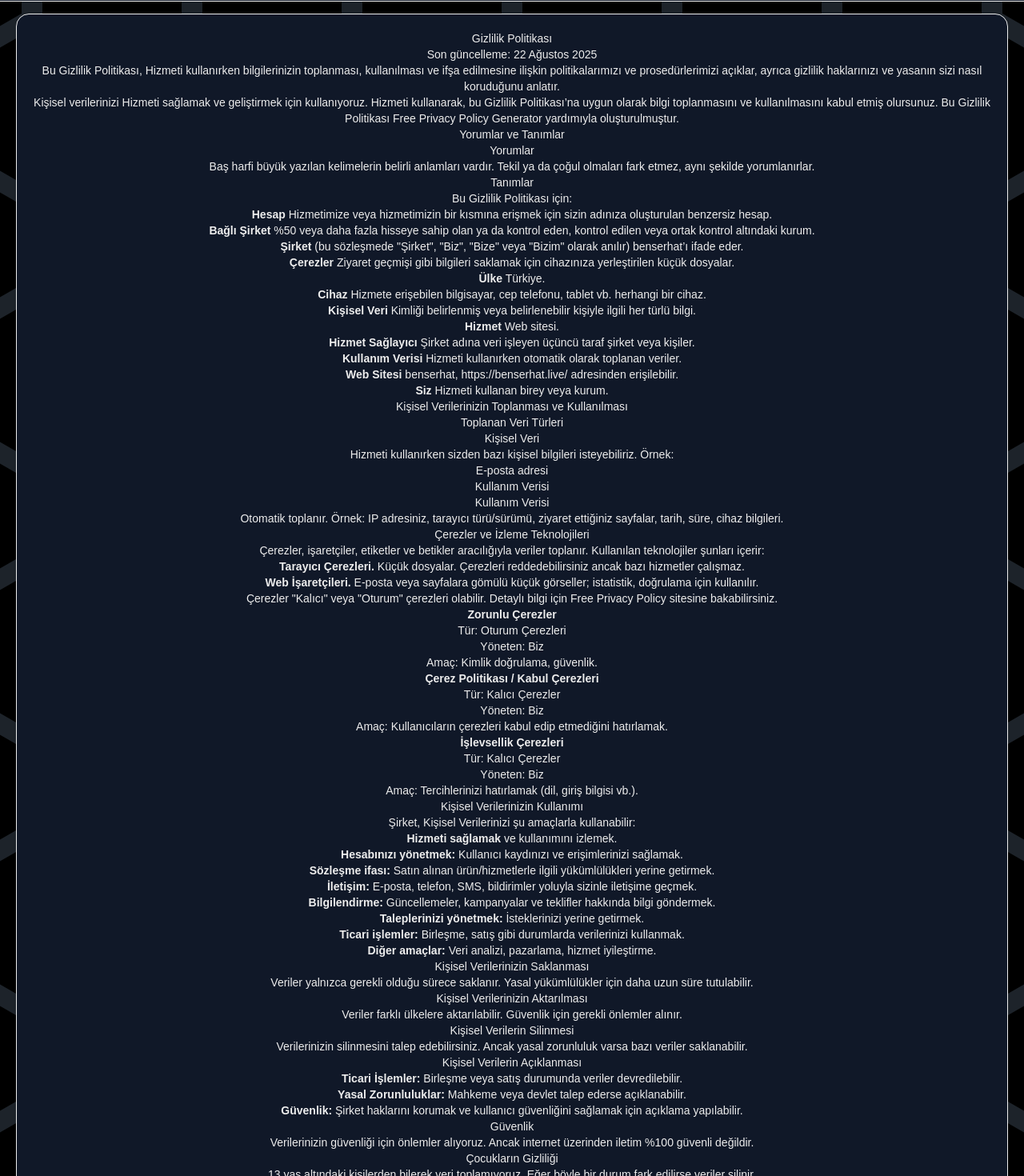
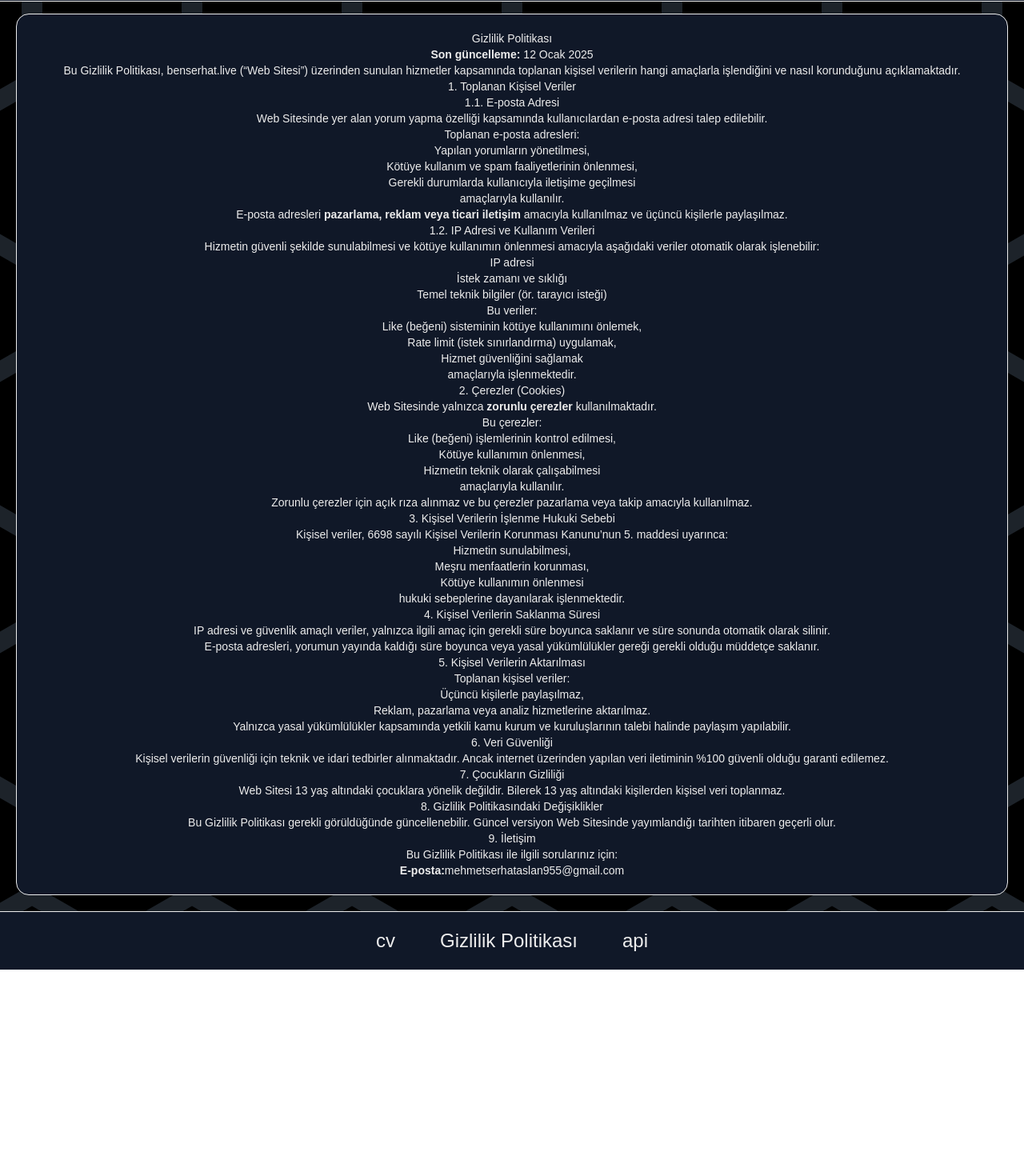
Before and after one commit to MetaMsa/benserhat, a Next.js app: page /gdpr in a window 1280 px wide. Shown: the part 103-1573 px from the top of the page at 80% size. After the commit the page ends 1315 px from the top, so only its background shows below. Built offline with nearby package versions, Linux system fonts and the light colour scheme; some icons are missing.

Commit message:
gdpr updated

```diff
--- a/src/app/gdpr/page.tsx
+++ b/src/app/gdpr/page.tsx
@@ -7,312 +7,137 @@
 
 export default function Gdpr() {
   return (
-    <div className="m-5 p-5 border text-xs sm:text-sm bg-gray-900 rounded-2xl">
+    <div
+      className="m-5 p-5 text-center border text-xs sm:text-sm bg-gray-900 rounded-2xl"
+    >
       <h1>Gizlilik Politikası</h1>
-      <p>Son güncelleme: 22 Ağustos 2025</p>
       <p>
-        Bu Gizlilik Politikası, Hizmeti kullanırken bilgilerinizin toplanması,
-        kullanılması ve ifşa edilmesine ilişkin politikalarımızı ve
-        prosedürlerimizi açıklar, ayrıca gizlilik haklarınızı ve yasanın sizi
-        nasıl koruduğunu anlatır.
-      </p>
-      <p>
-        Kişisel verilerinizi Hizmeti sağlamak ve geliştirmek için kullanıyoruz.
-        Hizmeti kullanarak, bu Gizlilik Politikası’na uygun olarak bilgi
-        toplanmasını ve kullanılmasını kabul etmiş olursunuz. Bu Gizlilik
-        Politikası{" "}
-        <Link
-          href={"https://www.freeprivacypolicy.com/free-privacy-policy-generator/"}
-          target="_blank"
-        >
-          Free Privacy Policy Generator
-        </Link>{" "}
-        yardımıyla oluşturulmuştur.
+        <strong>Son güncelleme:</strong> 12 Ocak 2025
       </p>
 
-      <h2>Yorumlar ve Tanımlar</h2>
-      <h3>Yorumlar</h3>
       <p>
-        Baş harfi büyük yazılan kelimelerin belirli anlamları vardır. Tekil ya
-        da çoğul olmaları fark etmez, aynı şekilde yorumlanırlar.
+        Bu Gizlilik Politikası, benserhat.live (“Web Sitesi”) üzerinden sunulan
+        hizmetler kapsamında toplanan kişisel verilerin hangi amaçlarla
+        işlendiğini ve nasıl korunduğunu açıklamaktadır.
       </p>
 
-      <h3>Tanımlar</h3>
-      <p>Bu Gizlilik Politikası için:</p>
+      <h2>1. Toplanan Kişisel Veriler</h2>
+
+      <h3>1.1. E-posta Adresi</h3>
+      <p>
+        Web Sitesinde yer alan yorum yapma özelliği kapsamında kullanıcılardan
+        e-posta adresi talep edilebilir.
+      </p>
+      <p>Toplanan e-posta adresleri:</p>
+      <ul>
+        <li>Yapılan yorumların yönetilmesi,</li>
+        <li>Kötüye kullanım ve spam faaliyetlerinin önlenmesi,</li>
+        <li>Gerekli durumlarda kullanıcıyla iletişime geçilmesi</li>
+      </ul>
+      <p>amaçlarıyla kullanılır.</p>
+      <p>
+        E-posta adresleri{" "}
+        <strong>pazarlama, reklam veya ticari iletişim</strong> amacıyla
+        kullanılmaz ve üçüncü kişilerle paylaşılmaz.
+      </p>
+
+      <h3>1.2. IP Adresi ve Kullanım Verileri</h3>
+      <p>
+        Hizmetin güvenli şekilde sunulabilmesi ve kötüye kullanımın önlenmesi
+        amacıyla aşağıdaki veriler otomatik olarak işlenebilir:
+      </p>
+      <ul>
+        <li>IP adresi</li>
+        <li>İstek zamanı ve sıklığı</li>
+        <li>Temel teknik bilgiler (ör. tarayıcı isteği)</li>
+      </ul>
+      <p>Bu veriler:</p>
+      <ul>
+        <li>Like (beğeni) sisteminin kötüye kullanımını önlemek,</li>
+        <li>Rate limit (istek sınırlandırma) uygulamak,</li>
+        <li>Hizmet güvenliğini sağlamak</li>
+      </ul>
+      <p>amaçlarıyla işlenmektedir.</p>
+
+      <h2>2. Çerezler (Cookies)</h2>
+      <p>
+        Web Sitesinde yalnızca <strong>zorunlu çerezler</strong>{" "}
+        kullanılmaktadır.
+      </p>
+      <p>Bu çerezler:</p>
+      <ul>
+        <li>Like (beğeni) işlemlerinin kontrol edilmesi,</li>
+        <li>Kötüye kullanımın önlenmesi,</li>
+        <li>Hizmetin teknik olarak çalışabilmesi</li>
+      </ul>
+      <p>amaçlarıyla kullanılır.</p>
+      <p>
+        Zorunlu çerezler için açık rıza alınmaz ve bu çerezler pazarlama veya
+        takip amacıyla kullanılmaz.
+      </p>
+
+      <h2>3. Kişisel Verilerin İşlenme Hukuki Sebebi</h2>
+      <p>
+        Kişisel veriler, 6698 sayılı Kişisel Verilerin Korunması Kanunu’nun 5.
+        maddesi uyarınca:
+      </p>
+      <ul>
+        <li>Hizmetin sunulabilmesi,</li>
+        <li>Meşru menfaatlerin korunması,</li>
+        <li>Kötüye kullanımın önlenmesi</li>
+      </ul>
+      <p>hukuki sebeplerine dayanılarak işlenmektedir.</p>
+
+      <h2>4. Kişisel Verilerin Saklanma Süresi</h2>
       <ul>
         <li>
-          <p>
-            <strong>Hesap</strong> Hizmetimize veya hizmetimizin bir kısmına
-            erişmek için sizin adınıza oluşturulan benzersiz hesap.
-          </p>
+          IP adresi ve güvenlik amaçlı veriler, yalnızca ilgili amaç için
+          gerekli süre boyunca saklanır ve süre sonunda otomatik olarak silinir.
         </li>
         <li>
-          <p>
-            <strong>Bağlı Şirket</strong> %50 veya daha fazla hisseye sahip olan
-            ya da kontrol eden, kontrol edilen veya ortak kontrol altındaki
-            kurum.
-          </p>
-        </li>
-        <li>
-          <p>
-            <strong>Şirket</strong> (bu sözleşmede &quot;Şirket&quot;, &quot;Biz&quot;, &quot;Bize&quot; veya
-            &quot;Bizim&quot; olarak anılır) benserhat’ı ifade eder.
-          </p>
-        </li>
-        <li>
-          <p>
-            <strong>Çerezler</strong> Ziyaret geçmişi gibi bilgileri saklamak
-            için cihazınıza yerleştirilen küçük dosyalar.
-          </p>
-        </li>
-        <li>
-          <p>
-            <strong>Ülke</strong> Türkiye.
-          </p>
-        </li>
-        <li>
-          <p>
-            <strong>Cihaz</strong> Hizmete erişebilen bilgisayar, cep telefonu,
-            tablet vb. herhangi bir cihaz.
-          </p>
-        </li>
-        <li>
-          <p>
-            <strong>Kişisel Veri</strong> Kimliği belirlenmiş veya
-            belirlenebilir kişiyle ilgili her türlü bilgi.
-          </p>
-        </li>
-        <li>
-          <p>
-            <strong>Hizmet</strong> Web sitesi.
-          </p>
-        </li>
-        <li>
-          <p>
-            <strong>Hizmet Sağlayıcı</strong> Şirket adına veri işleyen üçüncü
-            taraf şirket veya kişiler.
-          </p>
-        </li>
-        <li>
-          <p>
-            <strong>Kullanım Verisi</strong> Hizmeti kullanırken otomatik olarak
-            toplanan veriler.
-          </p>
-        </li>
-        <li>
-          <p>
-            <strong>Web Sitesi</strong> benserhat,{" "}
-            <Link
-              href={"https://benserhat.live/"}
-              rel="external nofollow noopener"
-              target="_blank"
-            >
-              https://benserhat.live/
-            </Link>{" "}
-            adresinden erişilebilir.
-          </p>
-        </li>
-        <li>
-          <p>
-            <strong>Siz</strong> Hizmeti kullanan birey veya kurum.
-          </p>
+          E-posta adresleri, yorumun yayında kaldığı süre boyunca veya yasal
+          yükümlülükler gereği gerekli olduğu müddetçe saklanır.
         </li>
       </ul>
 
-      <h2>Kişisel Verilerinizin Toplanması ve Kullanılması</h2>
-      <h3>Toplanan Veri Türleri</h3>
-
-      <h4>Kişisel Veri</h4>
+      <h2>5. Kişisel Verilerin Aktarılması</h2>
+      <p>Toplanan kişisel veriler:</p>
+      <ul>
+        <li>Üçüncü kişilerle paylaşılmaz,</li>
+        <li>Reklam, pazarlama veya analiz hizmetlerine aktarılmaz.</li>
+      </ul>
       <p>
-        Hizmeti kullanırken sizden bazı kişisel bilgileri isteyebiliriz. Örnek:
-      </p>
-      <ul>
-        <li>
-          <p>E-posta adresi</p>
-        </li>
-        <li>
-          <p>Kullanım Verisi</p>
-        </li>
-      </ul>
-
-      <h4>Kullanım Verisi</h4>
-      <p>
-        Otomatik toplanır. Örnek: IP adresiniz, tarayıcı türü/sürümü, ziyaret
-        ettiğiniz sayfalar, tarih, süre, cihaz bilgileri.
+        Yalnızca yasal yükümlülükler kapsamında yetkili kamu kurum ve
+        kuruluşlarının talebi halinde paylaşım yapılabilir.
       </p>
 
-      <h4>Çerezler ve İzleme Teknolojileri</h4>
+      <h2>6. Veri Güvenliği</h2>
       <p>
-        Çerezler, işaretçiler, etiketler ve betikler aracılığıyla veriler
-        toplanır. Kullanılan teknolojiler şunları içerir:
-      </p>
-      <ul>
-        <li>
-          <strong>Tarayıcı Çerezleri.</strong> Küçük dosyalar. Çerezleri
-          reddedebilirsiniz ancak bazı hizmetler çalışmaz.
-        </li>
-        <li>
-          <strong>Web İşaretçileri.</strong> E-posta veya sayfalara gömülü küçük
-          görseller; istatistik, doğrulama için kullanılır.
-        </li>
-      </ul>
-      <p>
-        Çerezler &quot;Kalıcı&quot; veya &quot;Oturum&quot; çerezleri olabilir. Detaylı bilgi için{" "}
-        <Link
-          href={"https://www.freeprivacypolicy.com/blog/sample-privacy-policy-template/#Use_Of_Cookies_And_Tracking"}
-          target="_blank"
-        >
-          Free Privacy Policy
-        </Link>{" "}
-        sitesine bakabilirsiniz.
+        Kişisel verilerin güvenliği için teknik ve idari tedbirler alınmaktadır.
+        Ancak internet üzerinden yapılan veri iletiminin %100 güvenli olduğu
+        garanti edilemez.
       </p>
 
-      <ul>
-        <li>
-          <p>
-            <strong>Zorunlu Çerezler</strong>
-          </p>
-          <p>Tür: Oturum Çerezleri</p>
-          <p>Yöneten: Biz</p>
-          <p>Amaç: Kimlik doğrulama, güvenlik.</p>
-        </li>
-        <li>
-          <p>
-            <strong>Çerez Politikası / Kabul Çerezleri</strong>
-          </p>
-          <p>Tür: Kalıcı Çerezler</p>
-          <p>Yöneten: Biz</p>
-          <p>
-            Amaç: Kullanıcıların çerezleri kabul edip etmediğini hatırlamak.
-          </p>
-        </li>
-        <li>
-          <p>
-            <strong>İşlevsellik Çerezleri</strong>
-          </p>
-          <p>Tür: Kalıcı Çerezler</p>
-          <p>Yöneten: Biz</p>
-          <p>Amaç: Tercihlerinizi hatırlamak (dil, giriş bilgisi vb.).</p>
-        </li>
-      </ul>
-
-      <h3>Kişisel Verilerinizin Kullanımı</h3>
-      <p>Şirket, Kişisel Verilerinizi şu amaçlarla kullanabilir:</p>
-      <ul>
-        <li>
-          <p>
-            <strong>Hizmeti sağlamak</strong> ve kullanımını izlemek.
-          </p>
-        </li>
-        <li>
-          <p>
-            <strong>Hesabınızı yönetmek:</strong> Kullanıcı kaydınızı ve
-            erişimlerinizi sağlamak.
-          </p>
-        </li>
-        <li>
-          <p>
-            <strong>Sözleşme ifası:</strong> Satın alınan ürün/hizmetlerle
-            ilgili yükümlülükleri yerine getirmek.
-          </p>
-        </li>
-        <li>
-          <p>
-            <strong>İletişim:</strong> E-posta, telefon, SMS, bildirimler
-            yoluyla sizinle iletişime geçmek.
-          </p>
-        </li>
-        <li>
-          <p>
-            <strong>Bilgilendirme:</strong> Güncellemeler, kampanyalar ve
-            teklifler hakkında bilgi göndermek.
-          </p>
-        </li>
-        <li>
-          <p>
-            <strong>Taleplerinizi yönetmek:</strong> İsteklerinizi yerine
-            getirmek.
-          </p>
-        </li>
-        <li>
-          <p>
-            <strong>Ticari işlemler:</strong> Birleşme, satış gibi durumlarda
-            verilerinizi kullanmak.
-          </p>
-        </li>
-        <li>
-          <p>
-            <strong>Diğer amaçlar:</strong> Veri analizi, pazarlama, hizmet
-            iyileştirme.
-          </p>
-        </li>
-      </ul>
-
-      <h3>Kişisel Verilerinizin Saklanması</h3>
+      <h2>7. Çocukların Gizliliği</h2>
       <p>
-        Veriler yalnızca gerekli olduğu sürece saklanır. Yasal yükümlülükler
-        için daha uzun süre tutulabilir.
+        Web Sitesi 13 yaş altındaki çocuklara yönelik değildir. Bilerek 13 yaş
+        altındaki kişilerden kişisel veri toplanmaz.
       </p>
 
-      <h3>Kişisel Verilerinizin Aktarılması</h3>
+      <h2>8. Gizlilik Politikasındaki Değişiklikler</h2>
       <p>
-        Veriler farklı ülkelere aktarılabilir. Güvenlik için gerekli önlemler
-        alınır.
+        Bu Gizlilik Politikası gerekli görüldüğünde güncellenebilir. Güncel
+        versiyon Web Sitesinde yayımlandığı tarihten itibaren geçerli olur.
       </p>
 
-      <h3>Kişisel Verilerin Silinmesi</h3>
+      <h2>9. İletişim</h2>
+      <p>Bu Gizlilik Politikası ile ilgili sorularınız için:</p>
       <p>
-        Verilerinizin silinmesini talep edebilirsiniz. Ancak yasal zorunluluk
-        varsa bazı veriler saklanabilir.
+        <strong>E-posta:</strong>
+        <a href="mailto:mehmetserhataslan955@gmail.com">
+          mehmetserhataslan955@gmail.com
+        </a>
       </p>
-
-      <h3>Kişisel Verilerin Açıklanması</h3>
-      <ul>
-        <li>
-          <strong>Ticari İşlemler:</strong> Birleşme veya satış durumunda
-          veriler devredilebilir.
-        </li>
-        <li>
-          <strong>Yasal Zorunluluklar:</strong> Mahkeme veya devlet talep ederse
-          açıklanabilir.
-        </li>
-        <li>
-          <strong>Güvenlik:</strong> Şirket haklarını korumak ve kullanıcı
-          güvenliğini sağlamak için açıklama yapılabilir.
-        </li>
-      </ul>
-
-      <h3>Güvenlik</h3>
-      <p>
-        Verilerinizin güvenliği için önlemler alıyoruz. Ancak internet üzerinden
-        iletim %100 güvenli değildir.
-      </p>
-
-      <h2>Çocukların Gizliliği</h2>
-      <p>
-        13 yaş altındaki kişilerden bilerek veri toplamıyoruz. Eğer böyle bir
-        durum fark edilirse veriler silinir.
-      </p>
-
-      <h2>Diğer Web Sitelerine Bağlantılar</h2>
-      <p>
-        Hizmetimiz üçüncü taraf sitelere bağlantılar içerebilir. Bu sitelerin
-        politikalarından biz sorumlu değiliz.
-      </p>
-
-      <h2>Bu Politikadaki Değişiklikler</h2>
-      <p>
-        Gizlilik Politikası zaman zaman güncellenebilir. Değişiklikleri web
-        sitemizde yayınlarız ve &quot;Son güncelleme&quot; tarihini değiştiririz.
-      </p>
-
-      <h2>İletişim</h2>
-      <p>
-        Bu Gizlilik Politikası hakkında sorularınız için bize ulaşabilirsiniz:
-      </p>
-      <ul>
-        <li>E-posta: mehmetserhataslan955 @gmail.com</li>
-      </ul>
     </div>
   );
 }
```
